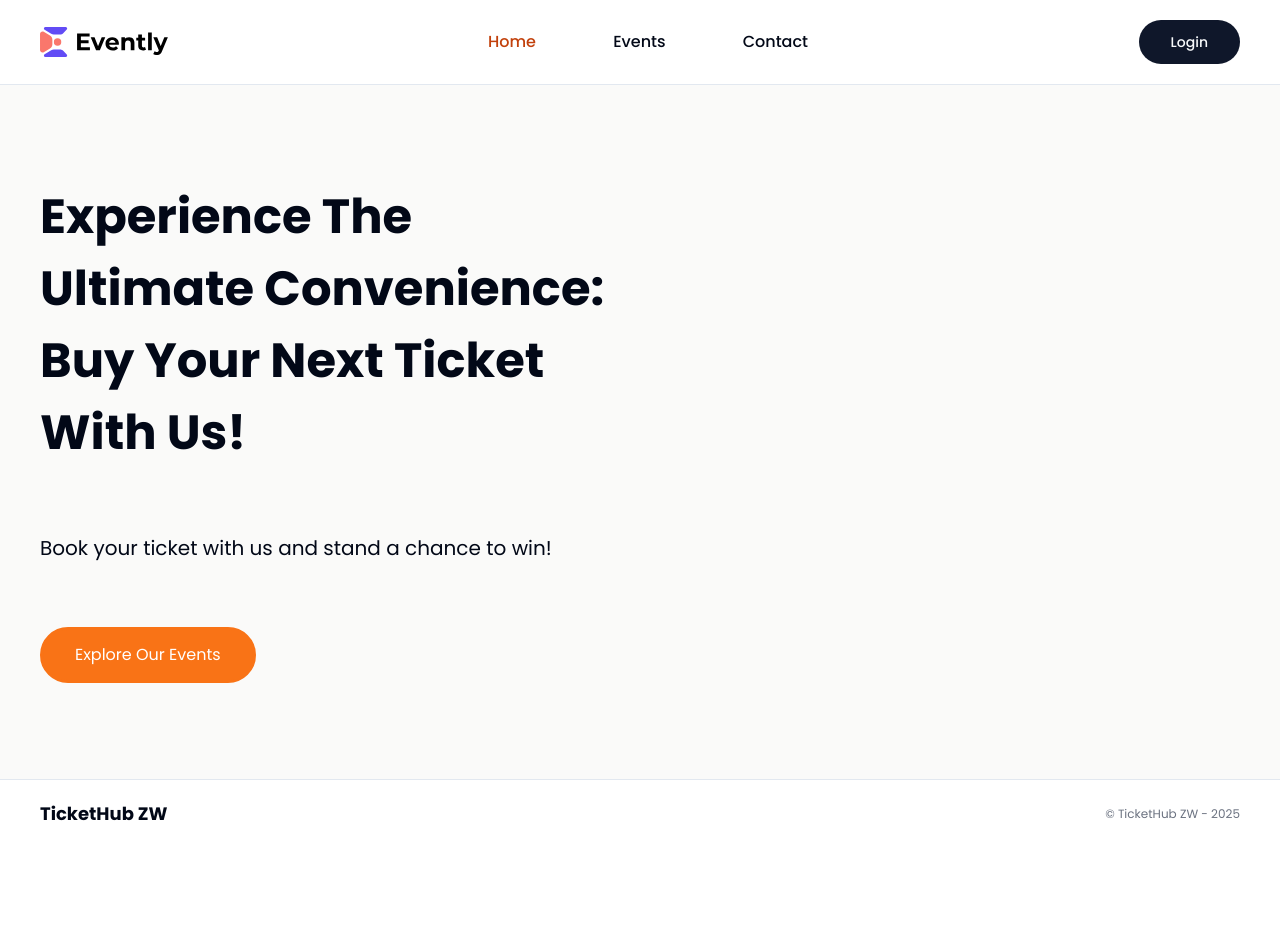
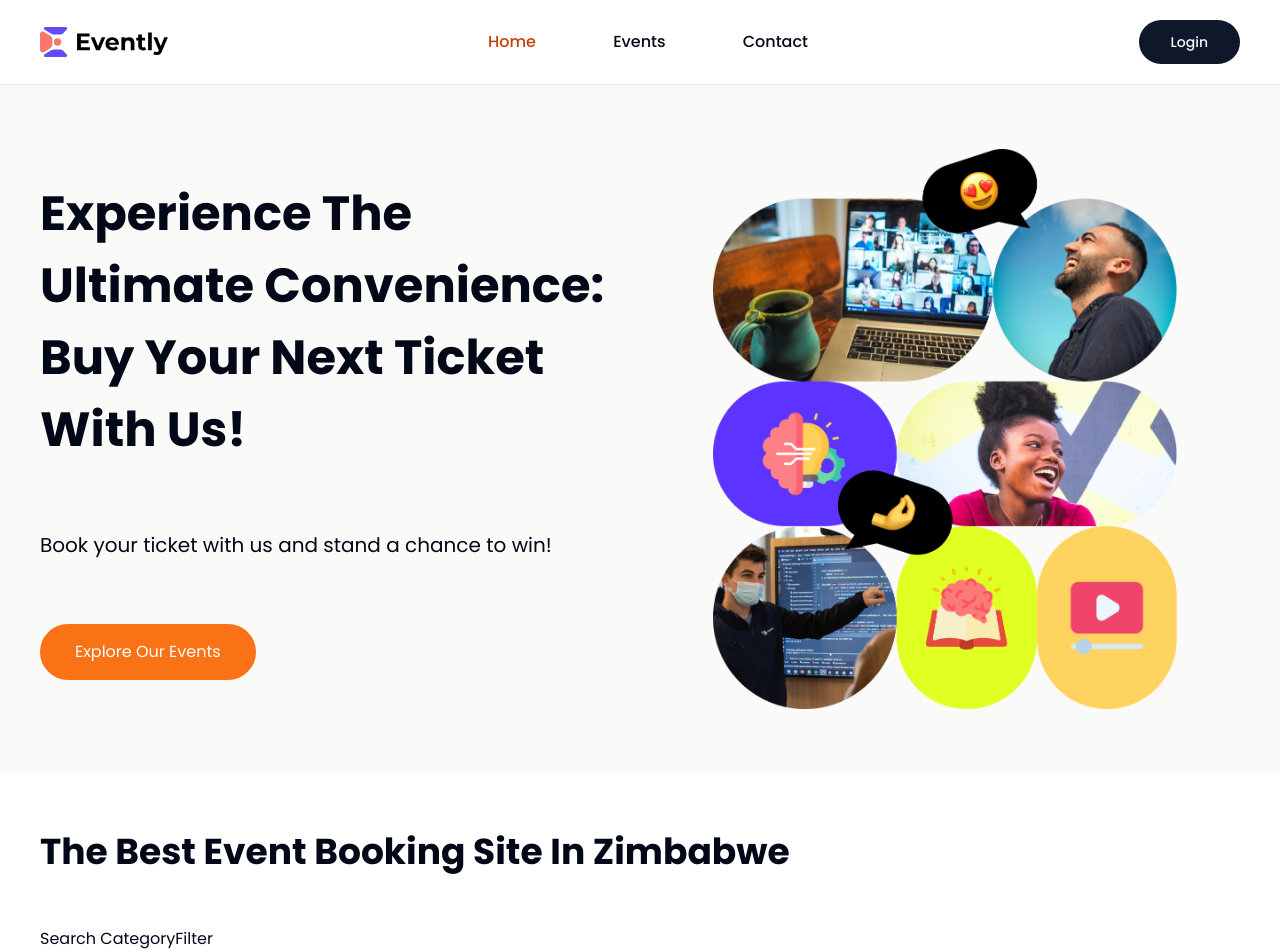
Before and after one commit to jaure-94/tickethub-website, a Next.js app: page / in a window 1280 px wide. Shown: the top 952 px of the page. Before the commit the page ends 848 px from the top, so only its background shows below. Built offline with nearby package versions, Linux system fonts and the light colour scheme; no server answers.

Commit message:
add hero section image, create events section

```diff
--- /dev/null
+++ b/src/app/(root)/(components)/(sections)/EventsSection.tsx
@@ -0,0 +1,20 @@
+import { FC } from 'react'
+
+type Props = {}
+
+const EventsSection: FC = (props: Props) => {
+  return (
+    <section className="wrapper my-8 xl:my-16 flex flex-col gap-8 md:gap-12">
+      <h2 className="font-bold text-3xl leading-10 lg:text-4xl lg:leading-normal xl:text-4xl xl:leading-normal">
+        The Best Event Booking Site In Zimbabwe
+      </h2>
+
+      <div className="flex w-full flex-col gap-5 md:flex-row lg:flex-row xl:flex-row">
+        Search
+        CategoryFilter
+      </div>
+    </section>
+  )
+}
+
+export default EventsSection
--- /dev/null
+++ b/src/app/(root)/(components)/(sections)/LandingSection.tsx
@@ -0,0 +1,39 @@
+import { FC } from 'react'
+import { Button } from '@/components/ui/button'
+import Image from 'next/image'
+import Link from 'next/link'
+import hero from '@/assets/images/hero.png'
+
+type Props = {}
+
+const LandingSection: FC = (props: Props) => {
+  return (
+    <section className="bg-stone-50 wrapper xs:py-12 sm:py-16 md:py-16 lg:py-16">
+      <div className="grid grid-cols-1 gap-5 md:grid-cols-2 2xl:gap-0">
+        <div className="flex flex-col justify-center gap-10 md:gap-16">
+          <h1 className="text-3xl md:text-3xl lg:text-5xl xl:text-5xl font-bold leading-10 md:leading-normal lg:leading-normal xl:leading-relaxed">
+            Experience The Ultimate Convenience: Buy Your Next Ticket With Us!
+          </h1>
+          <p className="p-regular-20">
+            Book your ticket with us and stand a chance to win!
+          </p>
+          <Button size="lg" asChild className="rounded-full h-14 text-base text-white hover:bg-transparent hover:text-black border-[3px] border-orange-500 hover:transition-all hover:duration-700 font-normal leading-6 w-full sm:w-fit bg-orange-500">
+            <Link href="#events">
+              Explore Our Events
+            </Link>
+          </Button>
+        </div>
+
+        <Image
+          src={hero}
+          alt="Ticket Hub Hero Image"
+          height={1000}
+          width={1000}
+          className="max-h-[70vh] object-contain object-center"
+        />
+      </div>
+    </section>
+  )
+}
+
+export default LandingSection
--- a/src/app/(root)/(components)/HomePage.tsx
+++ b/src/app/(root)/(components)/HomePage.tsx
@@ -1,28 +1,15 @@
-import { Button } from '@/components/ui/button'
-import Link from 'next/link'
 import { FC } from 'react'
+import LandingSection from './(sections)/LandingSection'
+import EventsSection from './(sections)/EventsSection'
 
 type Props = {}
 
 const HomePage: FC = (props: Props) => {
   return (
-    <section className="bg-stone-50 wrapper xs:py-12 sm:py-16 md:py-20 lg:py-24">
-      <div className="grid grid-cols-1 gap-5 md:grid-cols-2 2xl:gap-0">
-        <div className="flex flex-col justify-center gap-10 md:gap-16">
-          <h1 className="text-3xl md:text-3xl lg:text-5xl xl:text-6xl font-bold leading-10 md:leading-normal lg:leading-normal">
-            Experience The Ultimate Convenience: Buy Your Next Ticket With Us!
-          </h1>
-          <p className="p-regular-20">
-            Book your ticket with us and stand a chance to win!
-          </p>
-          <Button size="lg" asChild className="rounded-full h-14 text-base text-white hover:bg-transparent hover:text-black border-[3px] border-orange-500 hover:transition-all hover:duration-700 font-normal leading-6 w-full sm:w-fit bg-orange-500">
-            <Link href="#events">
-              Explore Our Events
-            </Link>
-          </Button>
-        </div>
-      </div>
-    </section>
+    <>
+      <LandingSection />
+      <EventsSection />
+    </>
   )
 }
 
--- a/src/app/globals.css
+++ b/src/app/globals.css
@@ -83,7 +83,7 @@ body {
 /* ========================================== TAILWIND STYLES */
 @layer utilities {
   .wrapper {
-    @apply max-w-7xl lg:mx-auto p-5 md:px-10 w-full;
+    @apply max-w-7xl lg:mx-auto p-5 md:px-10 xl:px-0 w-full;
   }
 
   .flex-center {
--- a/tailwind.config.ts
+++ b/tailwind.config.ts
@@ -12,7 +12,8 @@ export default {
 			xs: "275px",
 			sm: "375px",
 			md: "768px",
-			lg: "1200px"
+			lg: "1280px",
+			xl: "1440px"
 		},
   	extend: {
   		colors: {
```
